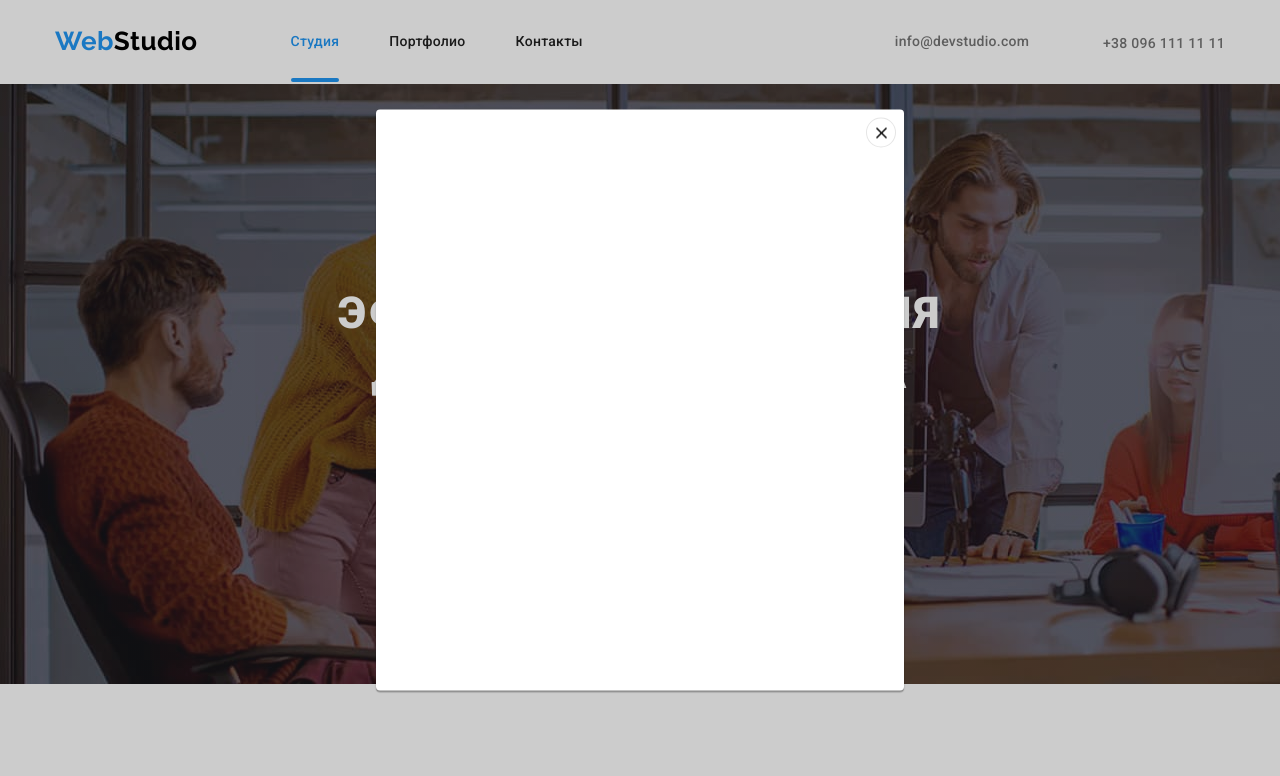
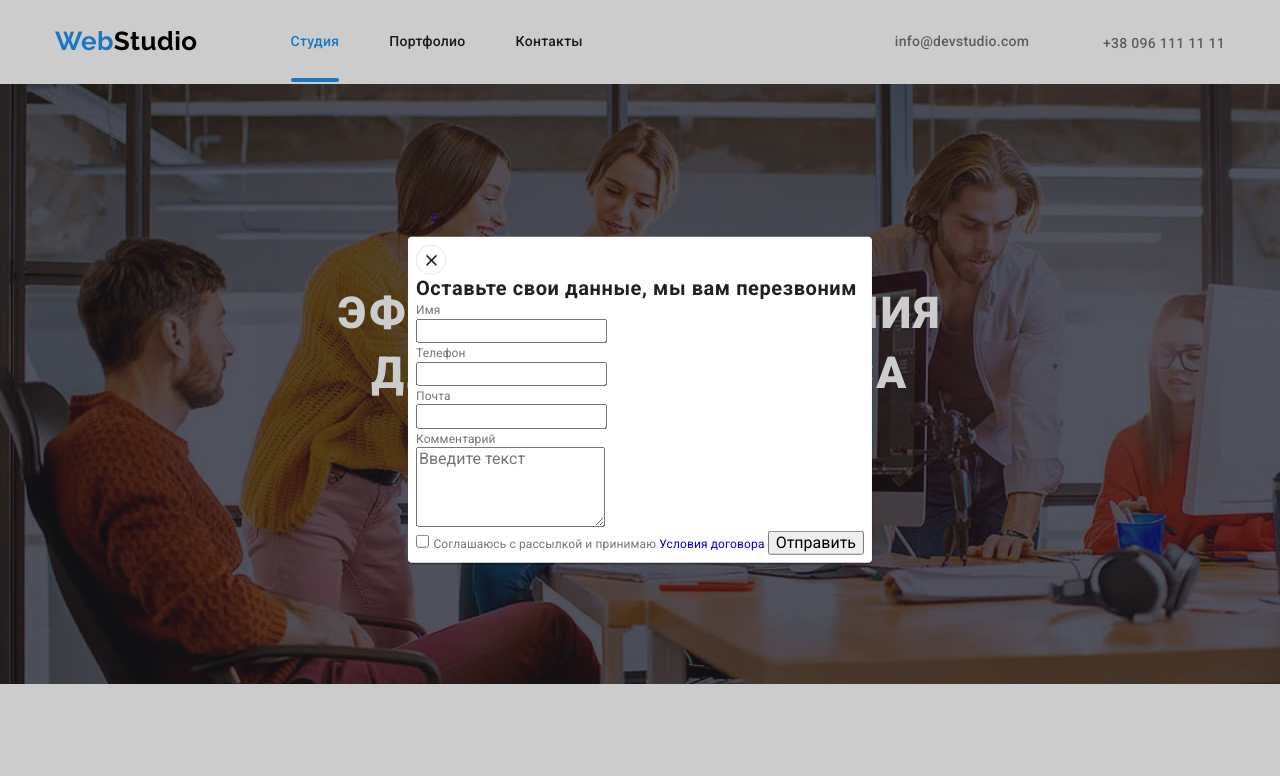
Before and after one commit to axeholder/goit-markup-hw-06, a plain HTML site: page index.html in a window 1280 px wide. Both pictures are taken after a click on the button "Заказать услугу". Shown: the top 776 px of the page. Drawn offline with nearby package versions, Linux system fonts and the light colour scheme.

Commit message:
добавляет разметку формы в модалке

```diff
--- a/css/styles.css
+++ b/css/styles.css
@@ -272,13 +272,13 @@ img {
 .modal {
   position: absolute;
 
-  display: flex;
-  flex-direction: column;
-  align-items: flex-end;
+  /* display: flex; */
+  /* flex-direction: column; */
+  /* align-items: flex-end; */
   padding: 8px;
-
+  /*
   width: 528px;
-  height: 581px;
+  height: 581px; */
   left: 50%;
   top: 50%;
   transform: translate(-50%, -50%);
@@ -287,6 +287,23 @@ img {
   box-shadow: 0px 1px 3px rgba(0, 0, 0, 0.12), 0px 1px 1px rgba(0, 0, 0, 0.14),
     0px 2px 1px rgba(0, 0, 0, 0.2);
   border-radius: 4px;
+}
+
+.modal .title {
+  font-weight: 700;
+  font-size: 20px;
+  line-height: 1.15;
+  letter-spacing: 0.03em;
+  color: var(--secondary-text-color);
+}
+
+.form-name {
+  font-weight: 400;
+  font-size: 12px;
+  line-height: 1.17;
+  letter-spacing: 0.01em;
+  color: var(--main-text-color);
+  margin-bottom: 4px;
 }
 
 .close-modal {
--- a/index.html
+++ b/index.html
@@ -75,6 +75,66 @@
         <div class="backdrop is-hidden" data-modal>
           <div class="modal">
             <button class="close-modal" data-modal-close></button>
+            <h2 class="title">Оставьте свои данные, мы вам перезвоним</h2>
+            <form>
+              <ul class="list">
+                <li class="item">
+                  <label for="usarname"
+                    ><span class="form-name">Имя</span>
+                  <div>
+                    <input
+                      type="text"
+                      name="username"
+                      autocomplete="off"
+                      id="usarname"
+                    />
+                    <!-- <svg><use></use></svg> -->
+                    </label>
+                  </div>
+                </li>
+                <li class="item">
+                  <label for="telephone"
+                    ><span class="form-name">Телефон</span>
+                  <div>
+                    <input
+                      type="tel"
+                      name="tel"
+                      autocomplete="off"
+                      id="telephone"
+                    />
+                    <!-- <svg><use></use></svg> -->
+                    </label>
+                  </div>
+                </li>
+                <li class="item">
+                  <label for="email"
+                    ><span class="form-name">Почта</span>
+                  <div>
+                    <input type="email" name="email" id="email" />
+                    <!-- <svg><use></use></svg> -->
+                    </label>
+                  </div>
+                </li>
+                <li class="item">
+                  <label><span class="form-name">Комментарий</span>
+                  <div>
+                    <textarea
+                      name="coment"
+                      rows="4"
+                      placeholder="Введите текст"
+                    ></textarea>
+                    </label>
+                  </div>
+                </li>
+              </ul>
+              <label>
+                <input type="checkbox" name="conditions">
+                <span class="form-name">Соглашаюсь с рассылкой и принимаю
+                  <a href="/">Условия договора</a>
+                </span>
+              </label>
+              <button type="submit">Отправить</button>
+            </form>
           </div>
         </div>
       </section>
```
